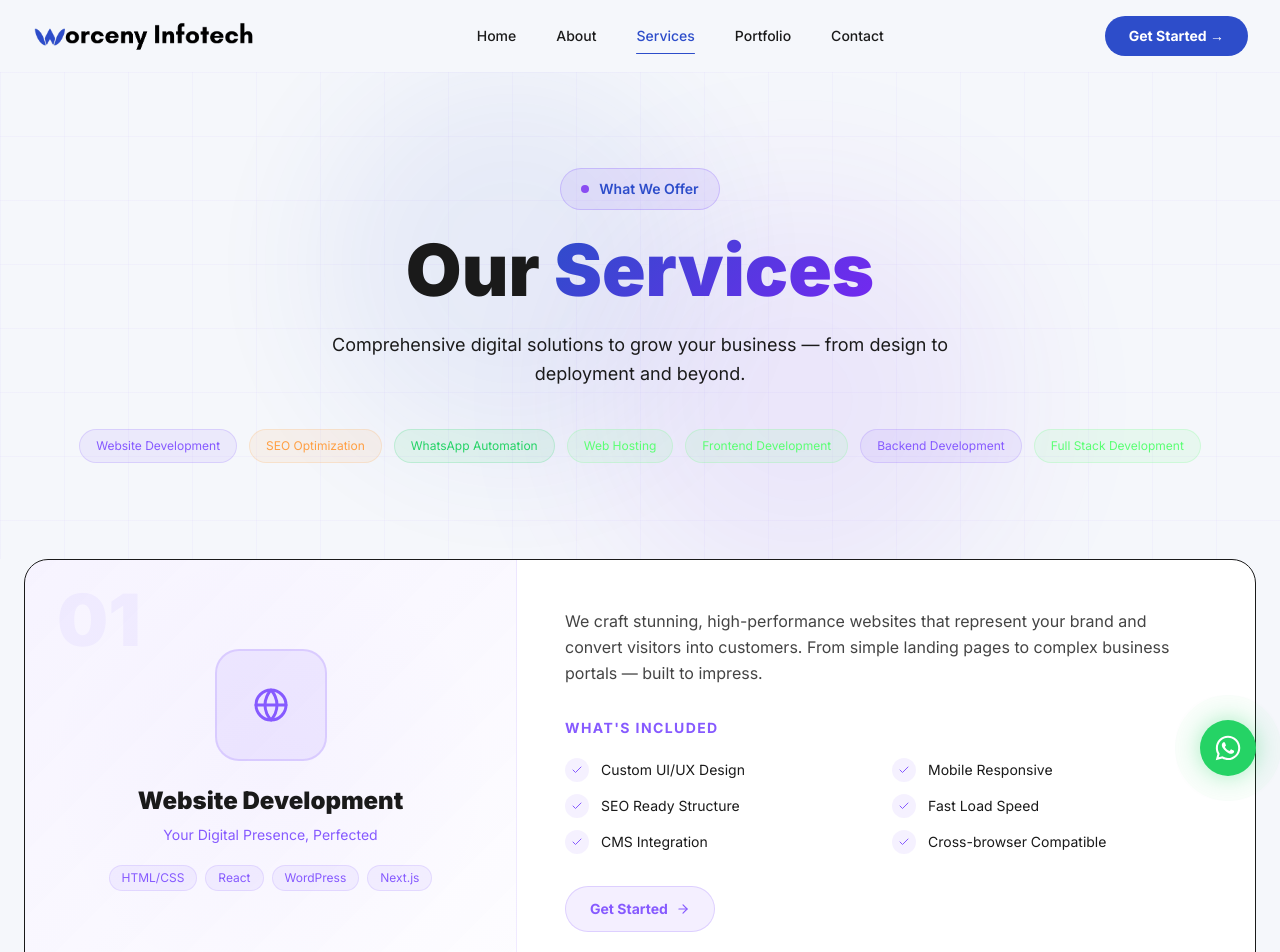
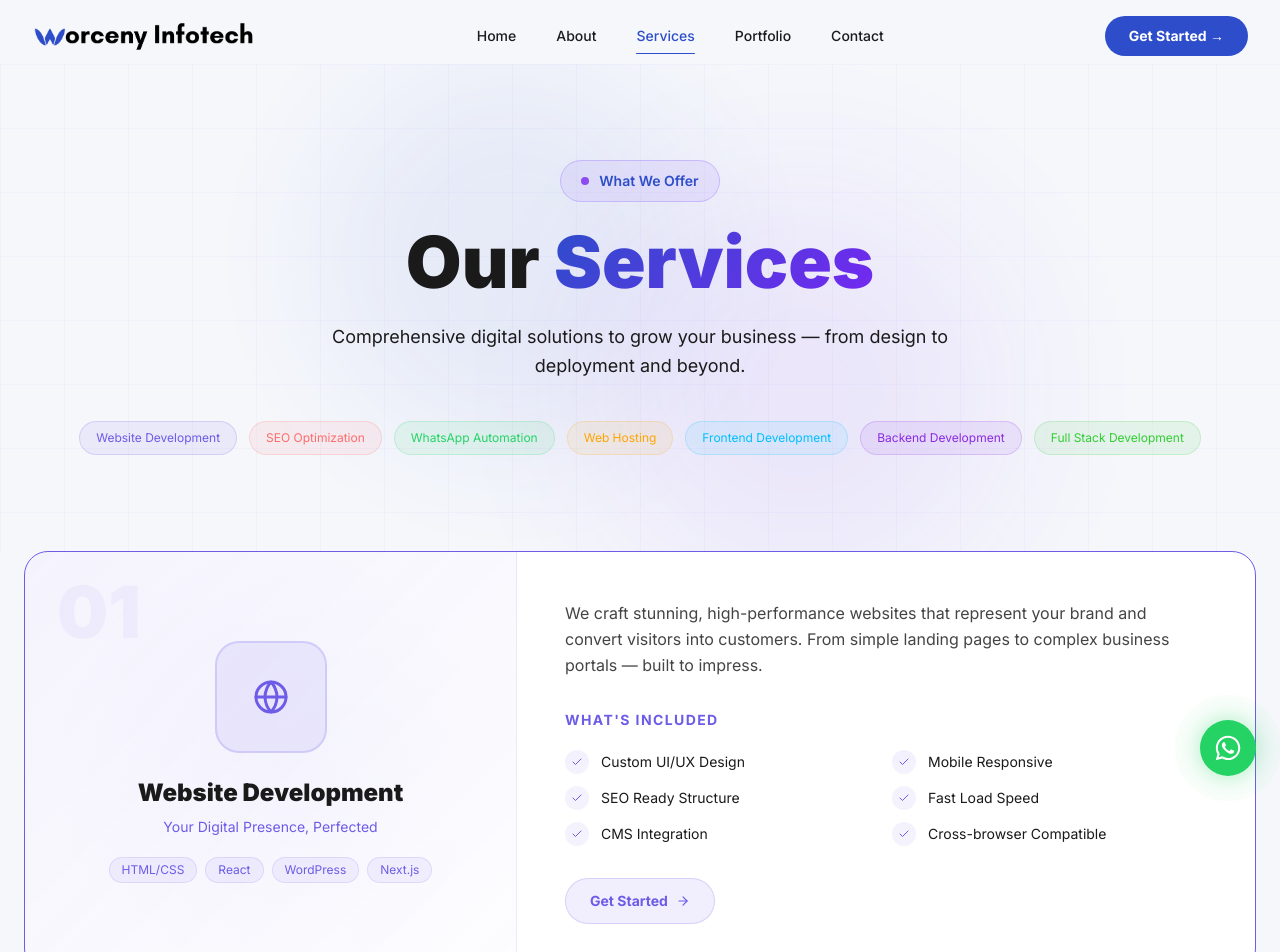
Before and after one commit to WorcenyInfotech/worceny-infotech, a React (Vite) app: page /services in a window 1280 px wide. Shown: the top 952 px of the page. Built offline with nearby package versions, Linux system fonts and the light colour scheme.

Commit message:
style: improve ServicePage design

```diff
--- a/src/pages/About.jsx
+++ b/src/pages/About.jsx
@@ -36,8 +36,8 @@
 ];
 
 const team = [
+  { name: "Siddharth Sarvaiya", role: "Co-Founder & Full Stack Developer", initials: "SS" },
   { name: "Raj Soni", role: "Co-Founder & Full Stack Developer", initials: "RS" },
-  { name: "Siddharth Sarvaiya", role: "Co-Founder & Full Stack Developer", initials: "SS" },
 ];
 
 export default function About() {
--- a/src/pages/ServicesPage.jsx
+++ b/src/pages/ServicesPage.jsx
@@ -19,7 +19,7 @@
     desc: 'We craft stunning, high-performance websites that represent your brand and convert visitors into customers. From simple landing pages to complex business portals — built to impress.',
     features: ['Custom UI/UX Design', 'Mobile Responsive', 'SEO Ready Structure', 'Fast Load Speed', 'CMS Integration', 'Cross-browser Compatible'],
     tags: ['HTML/CSS', 'React', 'WordPress', 'Next.js'],
-    accent: '#865aff',
+    accent: '#6C5CE7', // Deep violet
     number: '01',
   },
   {
@@ -30,7 +30,7 @@
     desc: 'Get found on Google. We implement technical SEO, content strategy, and performance improvements that drive organic traffic and improve your search rankings sustainably.',
     features: ['Technical SEO Audit', 'On-Page Optimization', 'Core Web Vitals', 'Schema Markup', 'Keyword Research', 'Monthly Reporting'],
     tags: ['Google Analytics', 'Search Console', 'Lighthouse', 'SEMrush'],
-    accent: '#ff9f43',
+    accent: '#FF6B6B', // Bright coral red
     number: '02',
   },
   {
@@ -41,7 +41,7 @@
     desc: 'Automate your customer communication with WhatsApp Business API. Send bulk messages, set up intelligent chatbots, automate follow-ups, and never miss a lead again.',
     features: ['WhatsApp Business API', 'Chatbot Setup', 'Bulk Messaging', 'Lead Follow-up Automation', 'Order & Booking Alerts', 'CRM Integration'],
     tags: ['WhatsApp API', 'Chatbot', 'Automation', 'CRM'],
-    accent: '#25D366',
+    accent: '#25D366', // WhatsApp green (kept original, works well)
     number: '03',
   },
   {
@@ -52,7 +52,7 @@
     desc: 'Reliable, secure, and blazing-fast hosting for your website. We manage everything — from server setup to SSL certificates — so you can focus on your business.',
     features: ['99.9% Uptime SLA', 'Free SSL Certificate', 'Daily Backups', 'DDoS Protection', 'CDN Integration', '24/7 Monitoring'],
     tags: ['AWS', 'Vercel', 'Cloudflare', 'cPanel'],
-    accent: '#5aff73',
+    accent: '#FFA500', // Orange for energy & reliability
     number: '04',
   },
   {
@@ -63,7 +63,7 @@
     desc: 'We build pixel-perfect, interactive frontends using the latest technologies. Every component is crafted for performance, accessibility, and a seamless user experience across all devices.',
     features: ['React & Next.js', 'Tailwind CSS', 'Framer Motion Animations', 'Component Libraries', 'Performance Optimization', 'Accessibility (WCAG)'],
     tags: ['React', 'Next.js', 'Tailwind', 'TypeScript'],
-    accent: '#5aff73',
+    accent: '#00BFFF', // Deep sky blue
     number: '05',
   },
   {
@@ -74,7 +74,7 @@
     desc: 'Robust, secure, and scalable backend systems that power your applications. We design APIs, databases, and server architectures that handle real-world traffic with ease.',
     features: ['REST & GraphQL APIs', 'Node.js / Express', 'Database Design', 'Authentication & Security', 'Cloud Deployment', 'Microservices Architecture'],
     tags: ['Node.js', 'Express', 'MongoDB', 'PostgreSQL'],
-    accent: '#865aff',
+    accent: '#8A2BE2', // Blue violet
     number: '06',
   },
   {
@@ -85,11 +85,10 @@
     desc: 'From database to deployment — we handle the entire stack. Our full-stack expertise means faster delivery, consistent code quality, and a single point of accountability for your project.',
     features: ['MERN / MEAN Stack', 'End-to-End Development', 'DevOps & CI/CD', 'Scalable Architecture', 'Third-party Integrations', 'Post-launch Support'],
     tags: ['MERN Stack', 'AWS', 'Docker', 'REST APIs'],
-    accent: '#5aff73',
+    accent: '#32CD32', // Lime green
     number: '07',
   },
 ]
-
 export default function ServicesPage() {
   const sectionRef = useRef()
   const navigate = useNavigate()
@@ -113,7 +112,7 @@
   }, [])
 
   return (
-    <div ref={sectionRef} className="min-h-screen pt-18" style={{ background: 'var(--bg)' }}>
+    <div ref={sectionRef} className="min-h-screen pt-16" style={{ background: 'var(--bg)' }}>
 
       {/* Hero */}
       <div className="relative py-24 overflow-hidden">
@@ -141,7 +140,7 @@
             {services.map((s) => (
               <button key={s.id}
                 onClick={() => document.getElementById(`srv-${s.id}`)?.scrollIntoView({ behavior: 'smooth', block: 'center' })}
-                className="text-xs px-4 py-2 rounded-full transition-all duration-200 hover:scale-105"
+                className="text-xs px-4 py-2 rounded-full transition-all duration-200 hover:scale-105 cursor-pointer"
                 style={{ background: `${s.accent}15`, color: s.accent, border: `1px solid ${s.accent}30` }}>
                 {s.title}
               </button>
@@ -157,7 +156,7 @@
           return (
             <div id={`srv-${s.id}`} key={s.id}
               className="rounded-3xl overflow-hidden"
-              style={{ background: '#ffffff', border: '1px solid #1a1a1a' }}>
+              style={{ background: '#ffffff', border: `1px solid ${s.accent}` }}>
               <div className={`flex flex-col ${isEven ? 'lg:flex-row' : 'lg:flex-row-reverse'} gap-0`}>
 
                 {/* Visual Panel */}
@@ -240,7 +239,7 @@
             whileHover={{ scale: 1.06, boxShadow: '0 0 36px rgba(134,90,255,0.5)' }}
             whileTap={{ scale: 0.95 }}
             onClick={() => { navigate('/contact'); window.scrollTo({ top: 0 }) }}
-            className="px-10 py-4 rounded-full font-bold text-base relative z-10"
+            className="px-10 py-4 rounded-full font-bold text-base relative z-10 cursor-pointer"
             style={{ background: 'var(--accent)', color: '#fff' }}>
             Get a Free Quote →
           </motion.button>
```
